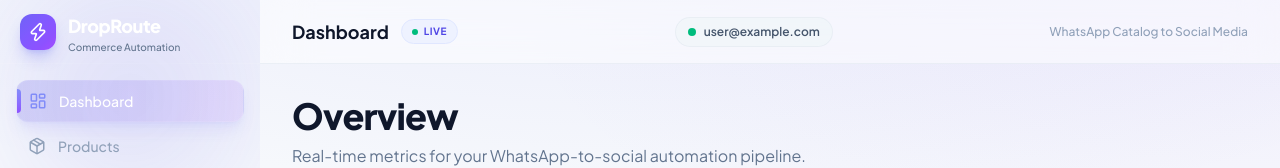
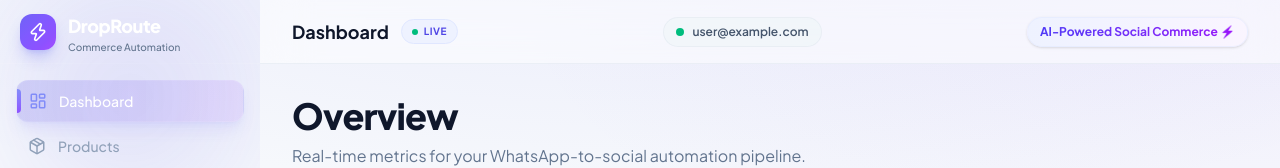
Before and after one commit to saaim62/whatsapp-social-bridge, a Next.js app in the folder apps/web/: page / in a window 1280 px wide. Shown: the top 168 px of the page. Built offline with nearby package versions, Linux system fonts and the light colour scheme; no server answers; sample sign-in values are in the browser's storage.

Commit message:
feat(ui): update top right tagline to visually confirm CI/CD deployment

```diff
--- a/apps/web/src/components/layout/AppShell.tsx
+++ b/apps/web/src/components/layout/AppShell.tsx
@@ -189,9 +189,11 @@ export function AppShell({ children }: { children: React.ReactNode }) {
             </div>
           </div>
           <div className="flex items-center gap-4">
-            <p className="hidden lg:block text-xs text-slate-400 font-medium">
-              {BRAND.tagline}
-            </p>
+            <div className="hidden lg:flex items-center bg-gradient-to-r from-indigo-50 to-purple-50 px-3 py-1.5 rounded-full border border-indigo-100/50 shadow-sm">
+              <span className="text-xs font-bold bg-clip-text text-transparent bg-gradient-to-r from-indigo-600 to-purple-600">
+                {BRAND.tagline}
+              </span>
+            </div>
             {/* Mobile Sign Out Button in Header */}
             <button
               onClick={() => signOut({ callbackUrl: "/login" })}
--- a/apps/web/src/lib/brand.ts
+++ b/apps/web/src/lib/brand.ts
@@ -1,6 +1,6 @@
 export const BRAND = {
   name: "DropRoute",
-  tagline: "WhatsApp Catalog to Social Media",
+  tagline: "AI-Powered Social Commerce ⚡",
   description:
     "Automatically transform WhatsApp product drops into polished Instagram and Facebook posts.",
 } as const;
```
